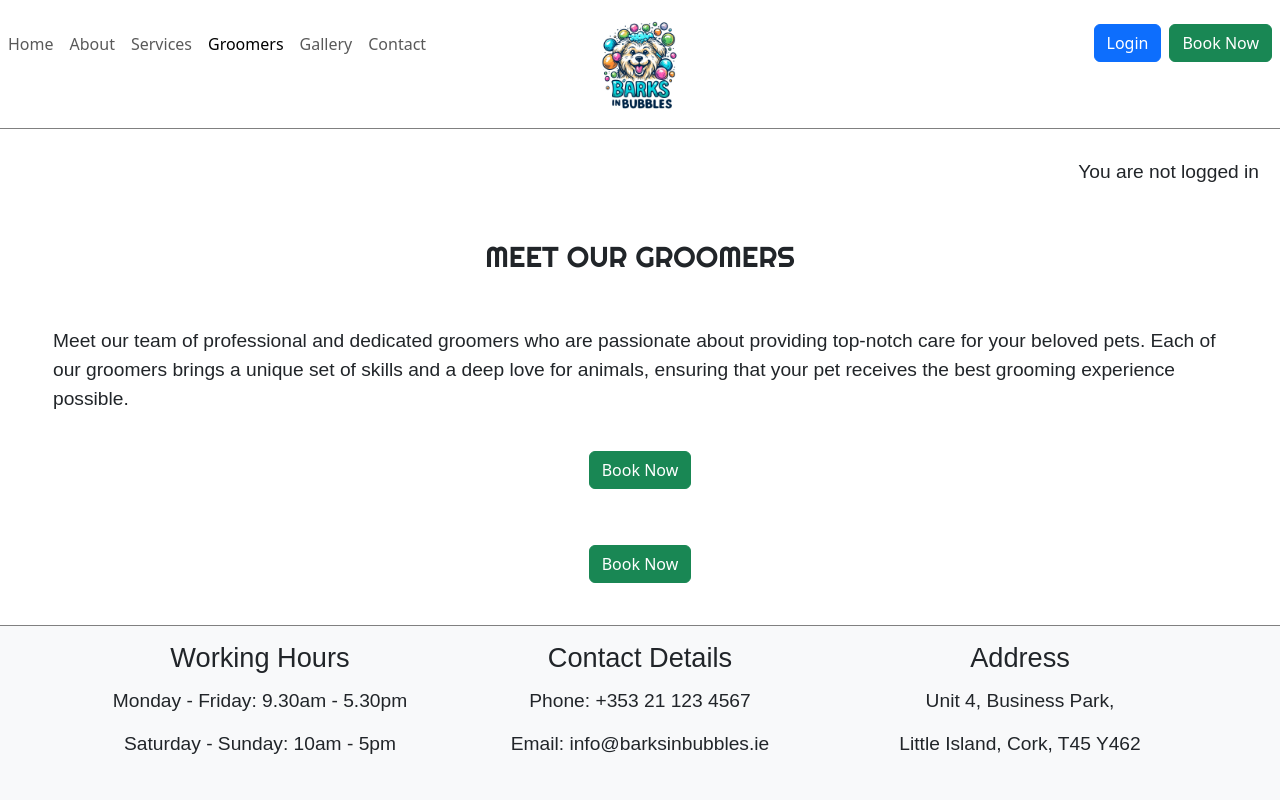
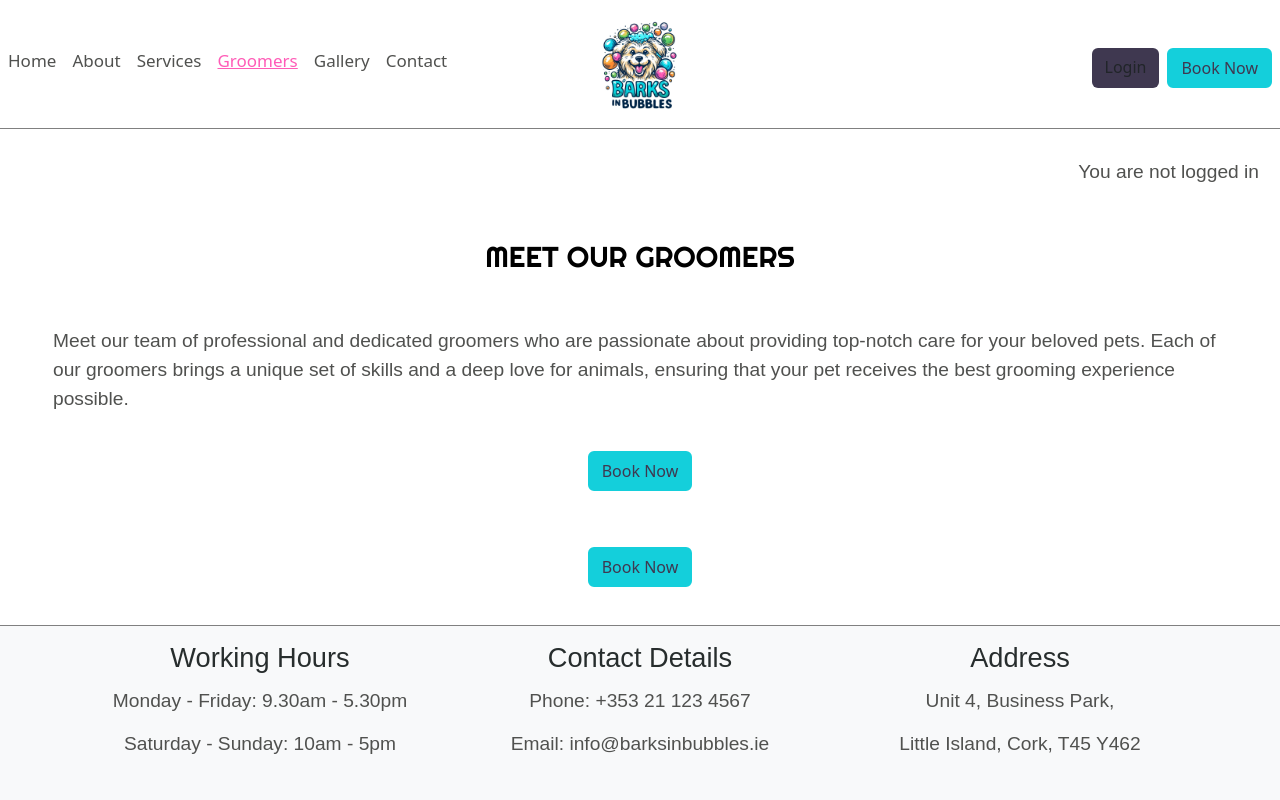
Before and after one commit to KatePaulauskas/dog-grooming-salon, a Django app: page /groomers/ in a window 1280 px wide. Run offline with Django 4.2, Linux system fonts and the light colour scheme; data that the repository does not hold is empty; some libraries are stand-ins or nearby versions; some web fonts are replaced.

Commit message:
Improve header colors, font and elements alignment

```diff
--- a/groomers/templates/groomers/groomers.html
+++ b/groomers/templates/groomers/groomers.html
@@ -10,7 +10,7 @@
     ensuring that your pet receives the best grooming
     experience possible.</p>
 <div class="d-flex flex-column align-items-center">
-    <a href="#" class="btn btn-success btn-book mt-3 w-45 mb-4">Book Now</a>
+    <a href="#" class="btn btn-book btn-book mt-3 w-45 mb-4">Book Now</a>
 </div>
 <div class="container-fluid">
     <div class="row mx-3 mx-lg-5">
@@ -34,6 +34,6 @@
     </div>
 </div>
 <div class="d-flex flex-column align-items-center">
-    <a href="#" class="btn btn-success btn-book mt-3 w-45 mb-4">Book Now</a>
+    <a href="#" class="btn btn-book btn-book mt-3 w-45 mb-4">Book Now</a>
 </div>
 {% endblock %}
--- a/home/templates/home/index.html
+++ b/home/templates/home/index.html
@@ -46,7 +46,7 @@
     </div>
 </section>
 <div class="d-flex flex-column align-items-center">
-    <a href="#" class="btn btn-success btn-book mt-3 w-45 mb-4">Book Now</a>
+    <a href="#" class="btn btn-book btn-book mt-3 w-45 mb-4">Book Now</a>
 </div>
 <!-- index.html content ends here -->
 {% endblock %}
--- a/static/css/style.css
+++ b/static/css/style.css
@@ -12,6 +12,7 @@ body {
 h1 {
     font-family: "Righteous", sans-serif !important;
     font-size: 250% !important;
+    color: black;
 }
 
 /* H2-4 styles */
@@ -21,6 +22,7 @@ h4
  {
     font-family: "Cormorant Upright", sans-serif !important;
     font-size: 350% !important;
+    color: #272D2D;
 }
 
 /* H5-6 styles */
@@ -29,6 +31,7 @@ h6
  {
     font-family: "Cormorant Upright", sans-serif !important;
     font-size: 170% !important;
+    color: #272D2D;
 
  }
 
@@ -37,6 +40,7 @@ p {
     font-family: "Khula", sans-serif !important;
     font-size: 120% !important;
     padding: 5px;
+    color: #50514F;
 
 }
 
@@ -51,6 +55,18 @@ header {
     border-bottom: 1px solid grey;
 }
 
+/* Style navbar text */
+.nav-link {
+    color: #50514F !important;
+    font-size: 17px;
+
+}
+
+.nav-link.active {
+    color: #ff5cb7 !important;
+    text-decoration: underline !important;
+}
+
 /* Ensure logo is always in the center of the header
    Source: https://www.shecodes.io/athena/121718-how-
    to-use-transform-translate-50-50-to-center-an-element-in-css */
@@ -58,6 +74,58 @@ header {
     position: absolute !important;
     left: 50% !important;
     transform: translateX(-50%) !important;
+}
+
+.btn-book {
+    background-color: #14cfdb;
+    border: 2px solid #14cfdb;
+    color: #3f3850;
+    font-weight: 400;
+}
+
+/* Style book button */
+
+.btn-book {
+    background-color: #14cfdb !important;
+    font-weight: 400;
+}
+
+.btn-book:active {
+    background-color: #14cfdb !important;
+    border: 2px solid #ffffff !important;
+    color: #ffffff;
+}
+
+.btn-book:hover {
+    background-color: #3f3850 !important;
+    color: #ffffff !important;
+}
+
+.btn-book:visited {
+    border: 2px solid #ffffff;
+    color: #000000;}
+
+/* Style login button */
+
+.btn-login {
+    background-color: #3f3850 !important;
+    font-weight: 400;
+}
+
+.btn-login:active {
+    background-color: #3f3850 !important;
+    border: 2px solid #14cfdb;
+    color: #ffffff;
+}
+
+.btn-login:hover {
+    background-color: #14cfdb !important;
+    color: #000000 !important;
+}
+
+.btn-login:visited {
+    border: 2px solid #000000;
+    color: #ffffff;
 }
 
 /* Style Services titles */
--- a/templates/base.html
+++ b/templates/base.html
@@ -12,6 +12,7 @@
     <head>
         <meta charset="UTF-8">
         <meta name="viewport" content="width=device-width, initial-scale=1.0">
+
         <!-- Meta tags for search engine optimisation -->
         <meta name="description"
             content="Barks in Bubbles is a premier dog grooming service providing
@@ -25,6 +26,7 @@
 
         <!-- Browser tab title -->
         <title>Barks in Bubbles | Dog Grooming Salon</title>
+
         <!-- Fivacon -->
         <link rel="icon" href="{% static 'images/favicon/barks-in-bubbles-favicon.webp' %}" type="image/webp" />
 
@@ -49,12 +51,12 @@
             <div class="d-flex justify-content-between align-items-start">
 
                 <!-- Menu Section-->
-                <nav class="navbar navbar-expand-lg navbar-light pb-5">
+                <nav class="navbar navbar-expand-lg navbar-light py-4">
                     <button class="navbar-toggler" type="button" data-bs-toggle="collapse" data-bs-target="#navbarText" aria-controls="navbarText" aria-expanded="false" aria-label="Toggle navigation">
                         <span class="navbar-toggler-icon"></span>
                     </button>
                     <div class="collapse navbar-collapse" id="navbarText">
-                        <ul class="navbar-nav me-auto">
+                        <ul class="navbar-nav me-auto pl-3">
                             <li class="nav-item">
                                 <a class="nav-link {% if request.path == home_url %}active" aria-current="page{% endif %}"
                                 href="{% url 'home' %}">Home</a>
@@ -89,13 +91,13 @@
                 </div>
 
                 <!-- Header Buttons Section-->
-                <div class="header-buttons d-flex flex-column flex-md-row">
+                <div class="header-buttons d-flex flex-column flex-md-row my-md-4">
                     {% if user.is_authenticated %}
-                    <a href="{% url 'account_logout' %}" class="btn btn-danger me-2 mt-2 {% if request.path == logout_url %}active{% endif %}" aria-current="page">Logout</a>
+                    <a href="{% url 'account_logout' %}" class="btn btn-logout me-2 mt-2 {% if request.path == logout_url %}active{% endif %}" aria-current="page">Logout</a>
                     {% else %}
-                    <a href="{% url 'account_login' %}" class="btn btn-primary me-2 mt-2 {% if request.path == login_url %}active{% endif %}" aria-current="page">Login</a>
+                    <a href="{% url 'account_login' %}" class="btn btn-login me-2 mt-2 {% if request.path == login_url %}active{% endif %}" aria-current="page">Login</a>
                     {% endif %}
-                    <a href="#" class="btn btn-success btn-book me-2 mt-2">Book Now</a>
+                    <a href="#" class="btn btn-book btn-book me-2 mt-2">Book Now</a>
                 </div>
             </div>
         </header>
```
Also changed, not shown: static/images/logo/barks-in-bubbles-logo.webp (deleted).
